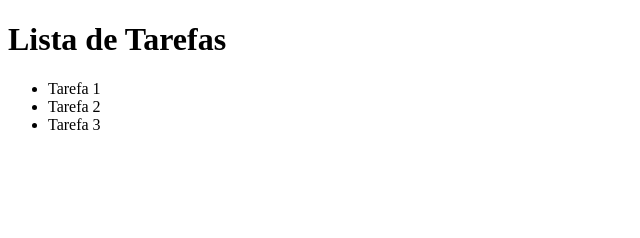
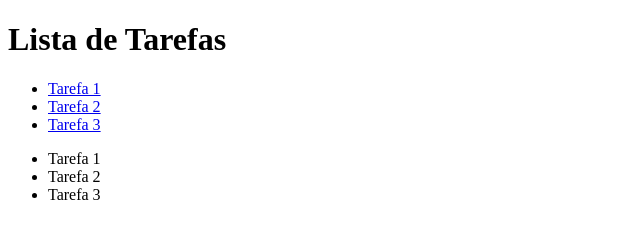
Before and after one commit to SaBurle/M5_Pratique, a plain HTML site: page M5_Git_GitHub/Lista_Tarefas/index.html in a window 1280 px wide. Shown: the whole page, without its empty margins (0-640 px from the left). Drawn offline with Linux system fonts and the light colour scheme.

Commit message:
menu principal

```diff
--- a/M5_Git_GitHub/Lista_Tarefas/index.html
+++ b/M5_Git_GitHub/Lista_Tarefas/index.html
@@ -8,6 +8,13 @@
 <body>
     <header>
         <h1>Lista de Tarefas</h1>
+        <nav>
+            <ul>
+                <li><a href="#tarefa1">Tarefa 1</a></li>
+                <li><a href="#tarefa2">Tarefa 2</a></li>
+                <li><a href="#tarefa3">Tarefa 3</a></li>
+            </ul>
+        </nav>
     </header>
     <ul>
         <li>Tarefa 1</li>
```
